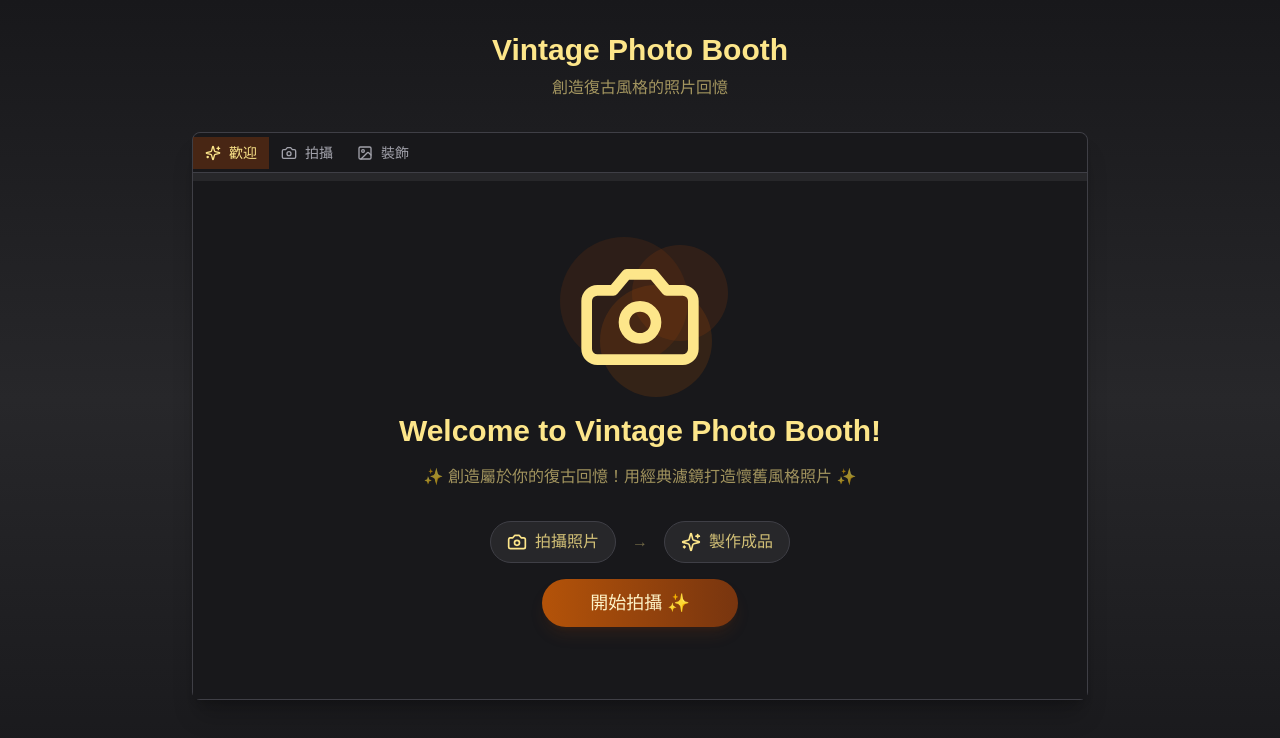
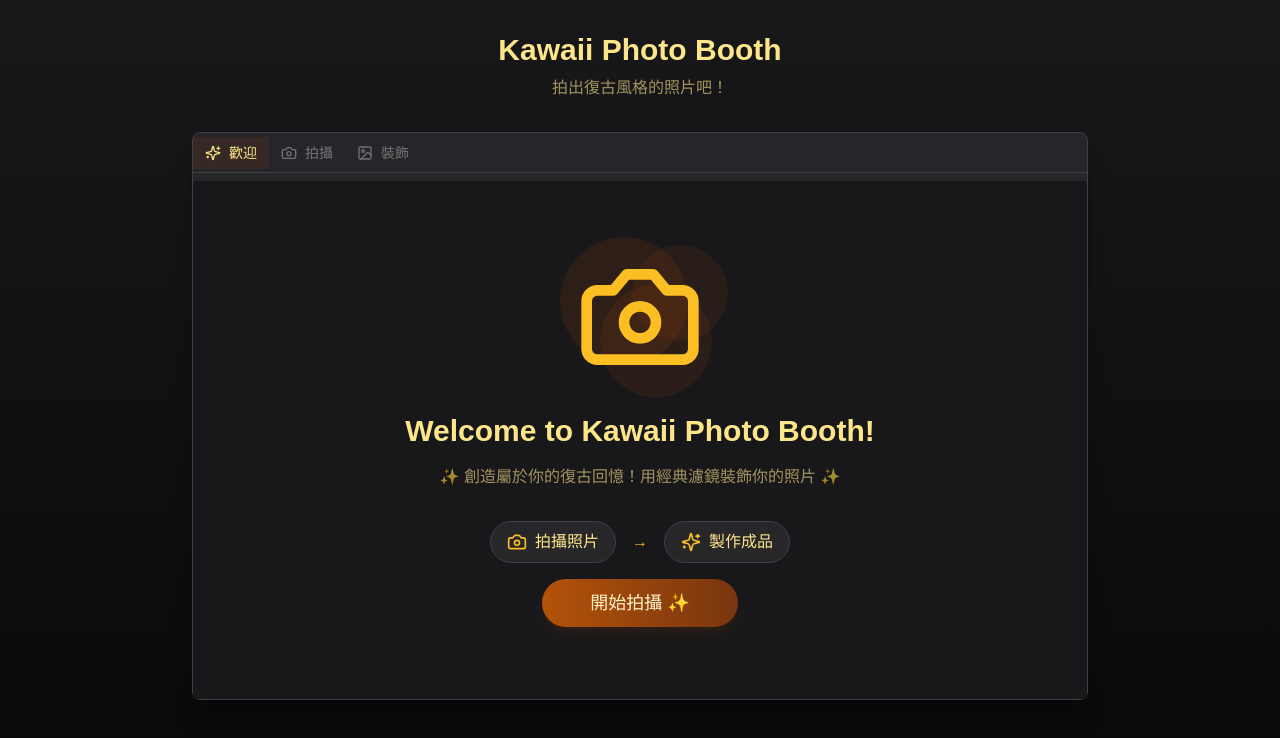
Before and after one commit to a401120174/photobooth, a Next.js app: page / in a window 1280 px wide. Shown: the top 738 px of the page. Built offline with nearby package versions, Linux system fonts and the light colour scheme.

Commit message:
更新照片亭组件的标题和描述，调整标签页的样式，优化背景色和文本颜色，提升整体视觉效果和用户体验。

```diff
--- a/components/tabs/CaptureTab.tsx
+++ b/components/tabs/CaptureTab.tsx
@@ -108,7 +108,7 @@ export function CaptureTab({ setActiveTab, onPhotosCaptured,isActive }: CaptureT
             autoPlay
             playsInline
             muted
-            className="absolute inset-0 w-full h-full object-cover sepia-[.25] contrast-125 saturate-75"
+            className="absolute inset-0 w-full h-full object-cover"
           />
           {countdown !== 0 && (
             <div className="absolute inset-0 flex items-center justify-center">
@@ -118,7 +118,7 @@ export function CaptureTab({ setActiveTab, onPhotosCaptured,isActive }: CaptureT
             </div>
           )}
           {showFlash && (
-            <div className="absolute inset-0 bg-amber-200/80 animate-flash"></div>
+            <div className="absolute inset-0 bg-amber-200 animate-flash"></div>
           )}
         </div>
         <canvas ref={canvasRef} className="hidden" />
--- a/components/tabs/WelcomeTab.tsx
+++ b/components/tabs/WelcomeTab.tsx
@@ -13,29 +13,29 @@ export function WelcomeTab({ setActiveTab }: WelcomeTabProps) {
         <div className="mb-8 flex justify-center">
           <div className="relative">
             <div className="absolute -top-4 -left-4 w-32 h-32 bg-amber-900/30 rounded-full animate-pulse"></div>
-            <div className="absolute -top-2 -right-6 w-24 h-24 bg-amber-800/30 rounded-full animate-pulse delay-75"></div>
-            <div className="absolute -bottom-4 -right-2 w-28 h-28 bg-amber-700/30 rounded-full animate-pulse delay-150"></div>
-            <Camera className="relative w-32 h-32 text-amber-200" />
+            <div className="absolute -top-2 -right-6 w-24 h-24 bg-amber-800/20 rounded-full animate-pulse delay-75"></div>
+            <div className="absolute -bottom-4 -right-2 w-28 h-28 bg-amber-700/20 rounded-full animate-pulse delay-150"></div>
+            <Camera className="relative w-32 h-32 text-amber-400" />
           </div>
         </div>
-        <h2 className="text-3xl font-bold text-amber-200 mb-4">Welcome to Vintage Photo Booth!</h2>
+        <h2 className="text-3xl font-bold text-amber-200 mb-4">Welcome to Kawaii Photo Booth!</h2>
         <p className="text-amber-200/60 mb-8 max-w-md mx-auto">
-          ✨ 創造屬於你的復古回憶！用經典濾鏡打造懷舊風格照片 ✨
+          ✨ 創造屬於你的復古回憶！用經典濾鏡裝飾你的照片 ✨
         </p>
         <div className="space-y-4">
           <div className="flex items-center justify-center gap-4">
             <div className="flex items-center bg-zinc-800 px-4 py-2 rounded-full border border-zinc-700">
-              <Camera className="w-5 h-5 text-amber-200 mr-2" />
-              <span className="text-amber-200/80">拍攝照片</span>
+              <Camera className="w-5 h-5 text-amber-400 mr-2" />
+              <span className="text-amber-200">拍攝照片</span>
             </div>
-            <span className="text-amber-200/40">→</span>
+            <span className="text-amber-400">→</span>
             <div className="flex items-center bg-zinc-800 px-4 py-2 rounded-full border border-zinc-700">
-              <Sparkles className="w-5 h-5 text-amber-200 mr-2" />
-              <span className="text-amber-200/80">製作成品</span>
+              <Sparkles className="w-5 h-5 text-amber-400 mr-2" />
+              <span className="text-amber-200">製作成品</span>
             </div>
           </div>
           <Button
-            className="bg-gradient-to-r from-amber-700 to-amber-900 text-amber-100 hover:from-amber-600 hover:to-amber-800 rounded-full px-12 py-6 text-lg hover:scale-105 transition-transform shadow-lg shadow-amber-900/20"
+            className="bg-gradient-to-r from-amber-700 to-amber-900 text-amber-100 rounded-full px-12 py-6 text-lg hover:from-amber-600 hover:to-amber-800 transition-all shadow-lg shadow-amber-900/20"
             onClick={() => setActiveTab("capture")}
           >
             開始拍攝 ✨
--- a/photo-booth.tsx
+++ b/photo-booth.tsx
@@ -13,35 +13,35 @@ export default function PhotoBooth() {
   const [photos, setPhotos] = useState<string[]>([])
 
   return (
-    <div className="min-h-screen bg-gradient-to-b from-zinc-900 via-zinc-800 to-zinc-900">
+    <div className="min-h-screen bg-gradient-to-b from-zinc-900 to-zinc-950">
       <div className="container mx-auto py-8">
         <div className="max-w-4xl mx-auto">
           <div className="text-center mb-8">
-            <h1 className="text-3xl font-bold text-amber-200 mb-2">Vintage Photo Booth</h1>
-            <p className="text-amber-200/60">創造復古風格的照片回憶</p>
+            <h1 className="text-3xl font-bold text-amber-200 mb-2">Kawaii Photo Booth</h1>
+            <p className="text-amber-200/60">拍出復古風格的照片吧！</p>
           </div>
 
           <Card className="bg-zinc-800 border-zinc-700 shadow-xl shadow-black/20">
             <CardContent className="p-0">
               <Tabs value={activeTab} className="w-full">
-                <TabsList className="w-full justify-start rounded-none rounded-t-lg border-b border-zinc-700 bg-zinc-900 p-0">
+                <TabsList className="w-full justify-start rounded-none rounded-t-lg border-b border-zinc-700 bg-zinc-800/50 p-0">
                   <TabsTrigger
                     value="welcome"
-                    className="rounded-none data-[state=active]:bg-amber-900/50 data-[state=active]:text-amber-200 text-zinc-400"
+                    className="rounded-none data-[state=active]:bg-amber-900/20 data-[state=active]:text-amber-200"
                   >
                     <Sparkles className="w-4 h-4 mr-2" />
                     歡迎
                   </TabsTrigger>
                   <TabsTrigger
                     value="capture"
-                    className="rounded-none data-[state=active]:bg-amber-900/50 data-[state=active]:text-amber-200 text-zinc-400"
+                    className="rounded-none data-[state=active]:bg-amber-900/20 data-[state=active]:text-amber-200"
                   >
                     <Camera className="w-4 h-4 mr-2" />
                     拍攝
                   </TabsTrigger>
                   <TabsTrigger
                     value="decorate"
-                    className="rounded-none data-[state=active]:bg-amber-900/50 data-[state=active]:text-amber-200 text-zinc-400"
+                    className="rounded-none data-[state=active]:bg-amber-900/20 data-[state=active]:text-amber-200"
                   >
                     <Image className="w-4 h-4 mr-2" />
                     裝飾
```
